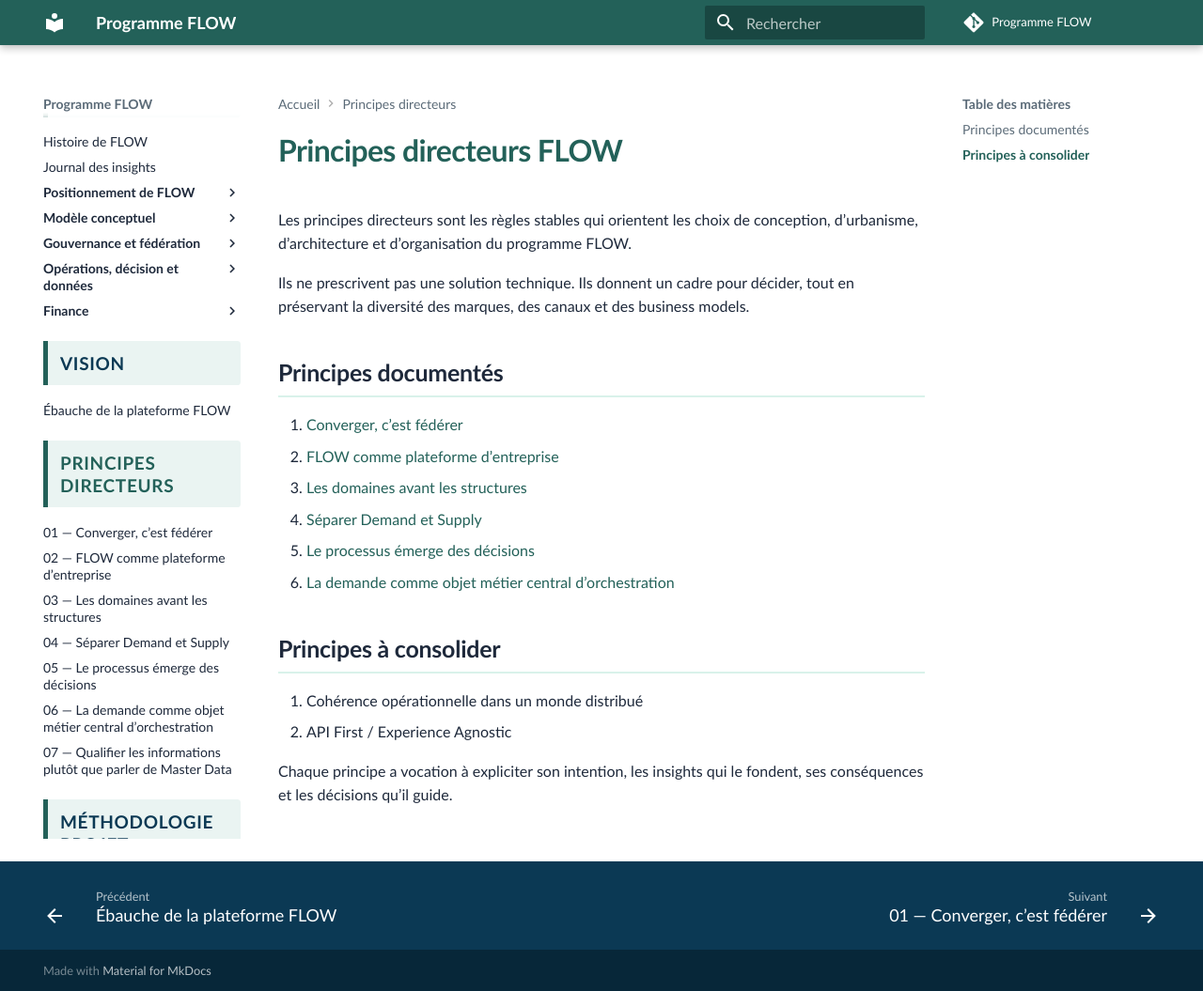
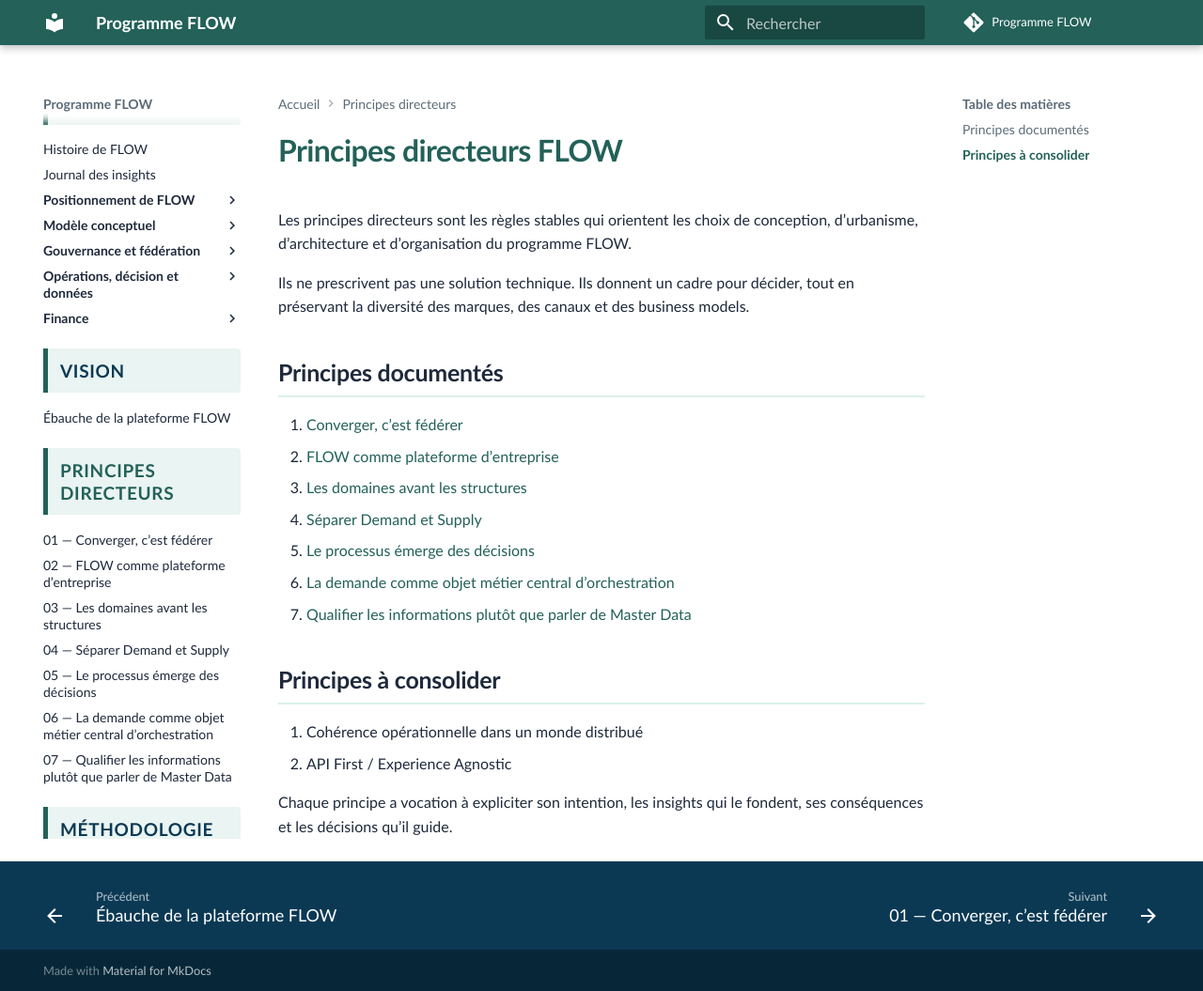
Before and after one commit to laurent-sintes/FLOW-Program, an MkDocs documentation site: the page built from docs/architecture-entreprise/principes-directeurs/index.md, in a window 1280 px wide and 1055 px high. Shown: the whole window at 94% size. Built offline with MkDocs 1.6.1 and Material for MkDocs 9.7.7, drawn with Linux system fonts in a browser that asks for light colours; comment, search, counter and statistics services are not loaded.

Commit message:
Update principles index with information qualification principle

```diff
--- a/docs/architecture-entreprise/principes-directeurs/index.md
+++ b/docs/architecture-entreprise/principes-directeurs/index.md
@@ -12,10 +12,11 @@
 4. [Séparer Demand et Supply](4-separer-demand-et-supply.md)
 5. [Le processus émerge des décisions](5-le-processus-emerge-des-decisions.md)
 6. [La demande comme objet métier central d’orchestration](6-demande-objet-metier-central-orchestration.md)
+7. [Qualifier les informations plutôt que parler de Master Data](7-qualifier-les-informations-plutot-que-master-data.md)
 
 ## Principes à consolider
 
-7. Cohérence opérationnelle dans un monde distribué
-8. API First / Experience Agnostic
+8. Cohérence opérationnelle dans un monde distribué
+9. API First / Experience Agnostic
 
 Chaque principe a vocation à expliciter son intention, les insights qui le fondent, ses conséquences et les décisions qu’il guide.
```
